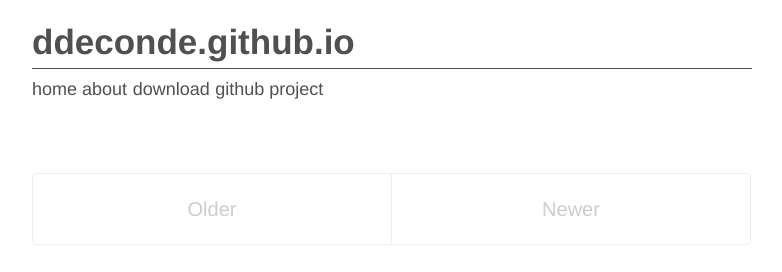
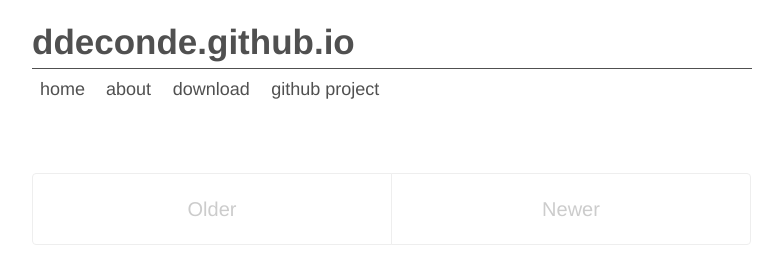
Before and after one commit to ddeconde/ddeconde.github.io, a Jekyll site: the page built from index.html, in a window 1280 px wide. Shown: the top 272 px of the page, without its empty margins (248-1030 px from the left). Built offline with Jekyll 4.4.1, drawn with Linux system fonts in a browser that asks for light colours; Markdown is read by kramdown in place of the engine named in the settings; the list of posts is cut into pages by our own code.

Commit message:
back to poole

```diff
--- a/public/css/masthead-nav.css
+++ b/public/css/masthead-nav.css
@@ -76,8 +76,8 @@ html {
 .masthead-nav-item {
   display: inline;
   text-transform: lowercase;
-  margin: 0; /* top right bottom left */
-  padding: 0; /* top right bottom left */
+  margin: 0; /* top&bottom right&left */
+  padding: 0 0.4rem; /* top right bottom left */
   font-size: 90%;
 }
 
```
